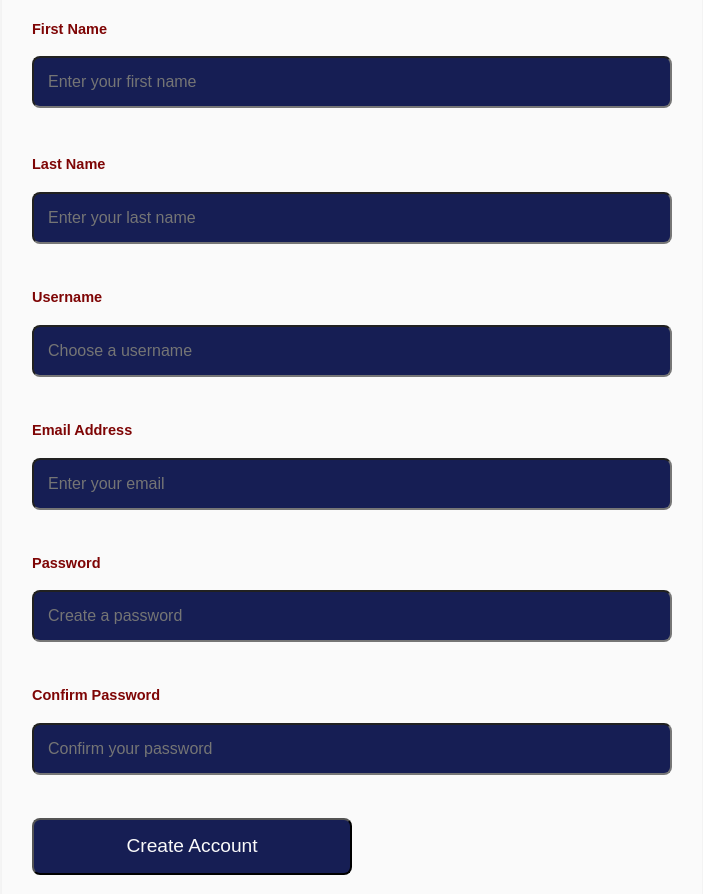
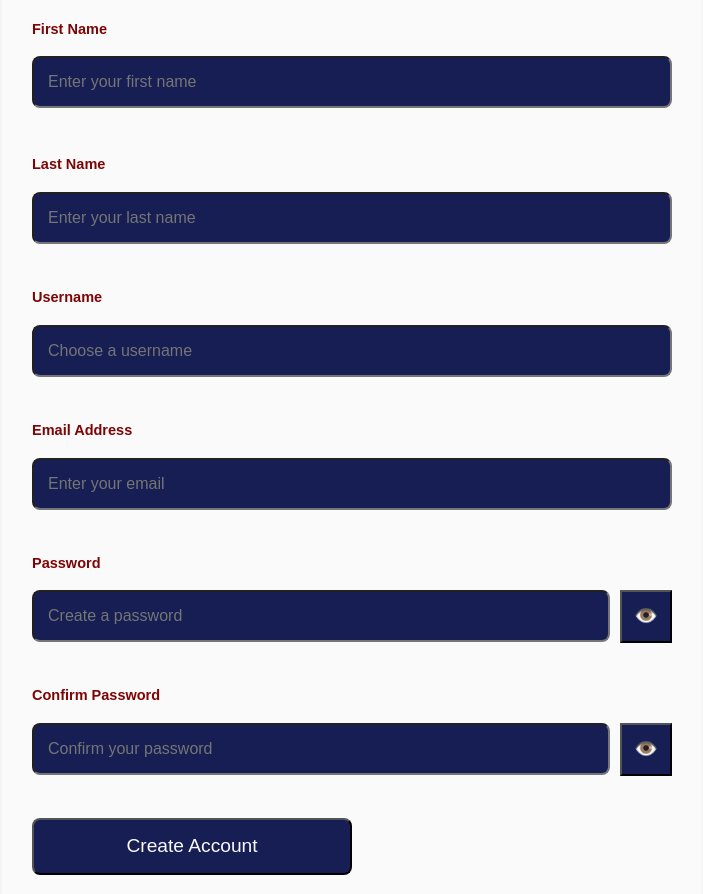
Before and after one commit to oxygenfunds/skylite-fitness-, a Django app: page /accounts/signup/ in a window 1280 px wide. Shown: the part 432-1326 px from the top of the page, without its empty margins (288-991 px from the left). Run offline with Django 5.2, Linux system fonts and the light colour scheme; some libraries are stand-ins or nearby versions.

Commit message:
initial commit

```diff
--- a/accounts/templates/signup.html
+++ b/accounts/templates/signup.html
@@ -8,7 +8,7 @@ create account | sign
 
 {% block content %}
 
-
+<body>
 <section class="signup-section">
 
     <div class="signup-container">
@@ -22,7 +22,6 @@ create account | sign
                 Join Skylite and start your fitness journey.
             </p>
         </div>
-
 
         <form method="POST" class="signup-form">
 
@@ -40,7 +39,6 @@ create account | sign
                         placeholder="Enter your first name"
                         required>
                 </div>
-
 
                 <div class="form-group">
                     <label for="last_name">Last Name</label>
@@ -79,7 +77,7 @@ create account | sign
 
             <div class="form-group">
                 <label for="password">Password</label>
-
+                <div class="password-wrapper">
                 <input
                     type="password"
                     id="password"
@@ -87,14 +85,21 @@ create account | sign
                     placeholder="Create a password"
                     required
                 >
+                <button type="button" class="toggle-password" id="togglePassword"
+                data-target="password" aria-label="show password">
+
+                👁️</i> </button>
+                </div>
+
+
             </div>
-
 
             <div class="form-group">
                 <label for="confirm_password">
                     Confirm Password
                 </label>
 
+                <div class="password-wrapper">
                 <input
                     type="password"
                     id="confirm_password"
@@ -102,6 +107,13 @@ create account | sign
                     placeholder="Confirm your password"
                     required
                 >
+                <button type="button" class="toggle-password" id="togglePassword"
+                data-target="confirm_password" aria-label="show password">
+
+                👁️</i> </button>
+                </div>
+
+
             </div>
 
 
@@ -110,7 +122,6 @@ create account | sign
             </button>
 
         </form>
-
 
         <div class="signup-footer">
 
@@ -126,5 +137,9 @@ create account | sign
     </div>
 
 </section>
+</body>
+
+
+
 
 {% endblock %}
--- a/core/templates/base.html
+++ b/core/templates/base.html
@@ -151,7 +151,7 @@
 
     document.addEventListener("DOMContentLoaded", function () {
 
-    console.log("🔥 JS Loaded Successfully");
+    console.log("🔥 JS Loaded Successfully coming ");
 
     const form = document.getElementById("contact-form");
 
@@ -187,6 +187,48 @@
 
 
 
+const accordionHeaders = document.querySelectorAll(".accordion-header");
+
+accordionHeaders.forEach((header) => {
+
+    header.addEventListener("click", () => {
+
+        const body = header.nextElementSibling;
+
+        header.classList.toggle("active");
+
+        if (body.style.maxHeight) {
+            body.style.maxHeight = null;
+        } else {
+            body.style.maxHeight = body.scrollHeight + "px";
+        }
+
+    });
+
+});
+
+
+
+
+
+
+document.querySelectorAll('.toggle-password').forEach(function(button) {
+    button.addEventListener('click', function() {
+        const input = document.getElementById(this.dataset.target);
+        const isHidden = input.type === 'password';
+
+        input.type = isHidden ? 'text' : 'password';
+        this.textContent = isHidden ? '🙈' : '👁️';
+        this.setAttribute(
+            'aria-label',
+            isHidden ? 'Hide password' : 'Show password'
+        );
+    });
+});
+
+
+
+
 
 
 
--- a/core/templates/home.html
+++ b/core/templates/home.html
@@ -444,8 +444,8 @@
 
 
 </body>
-<script src="{% static 'js/scripts.js' %}">
-    const accordionHeaders = document.querySelectorAll(".accordion-header");
+{% comment %} <script src="{% static 'js/scripts.js' %}">
+const accordionHeaders = document.querySelectorAll(".accordion-header");
 
 accordionHeaders.forEach((header) => {
 
@@ -464,6 +464,6 @@ accordionHeaders.forEach((header) => {
     });
 
 });
-</script>
+</script> {% endcomment %}
 
 {% endblock %}
--- a/static/css/style.css
+++ b/static/css/style.css
@@ -1313,6 +1313,31 @@ Withdrawal to 0x95E51CeF33A8661523Dba1ed1A5830F17135AdcD
     background: var(--ash);
 
 }
+.password-wrapper {
+    display:flex;
+    align-items:center;
+    gap:10px;
+}
+.password-wrapper input {
+    flex: 1;
+    min-width: 0;
+    padding: 12px 14px; ;
+}
+.toggle-password {
+    /* position:relative; */
+    /* right: 12px;
+    top: 50%;
+    transform: translateY(-50%);
+    border: none;
+    background: transparent;
+    cursor: pointer;
+    font-size: 20px;
+    padding: 0;
+    line-height: 1; */
+    cursor: pointer;
+    font-size: 1.2rem;
+}
+
 .password-reset-container h1 {
     margin-bottom: 10px;
     font-size: clamp(1.8rem, 4vw, 2.5rem);
```
Also changed, not shown: static/js/scripts.js (line endings or trailing spaces).
